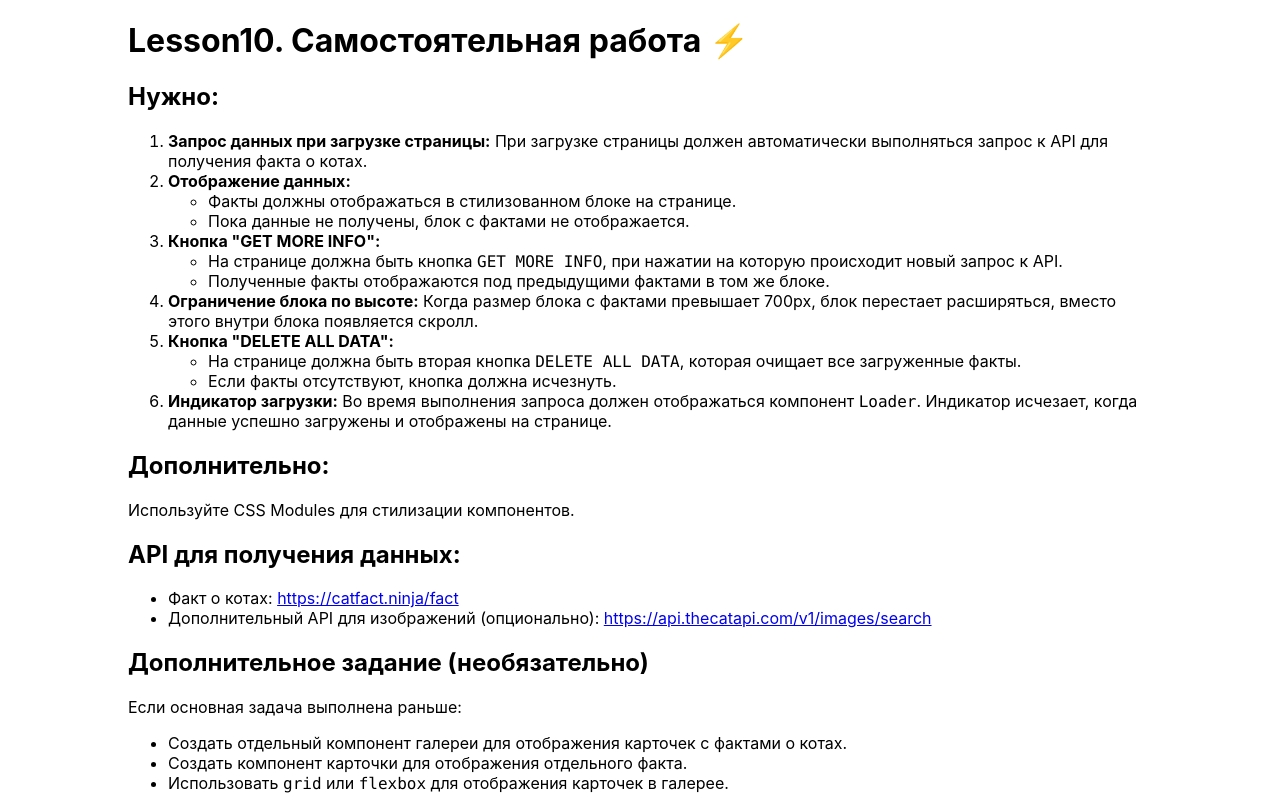
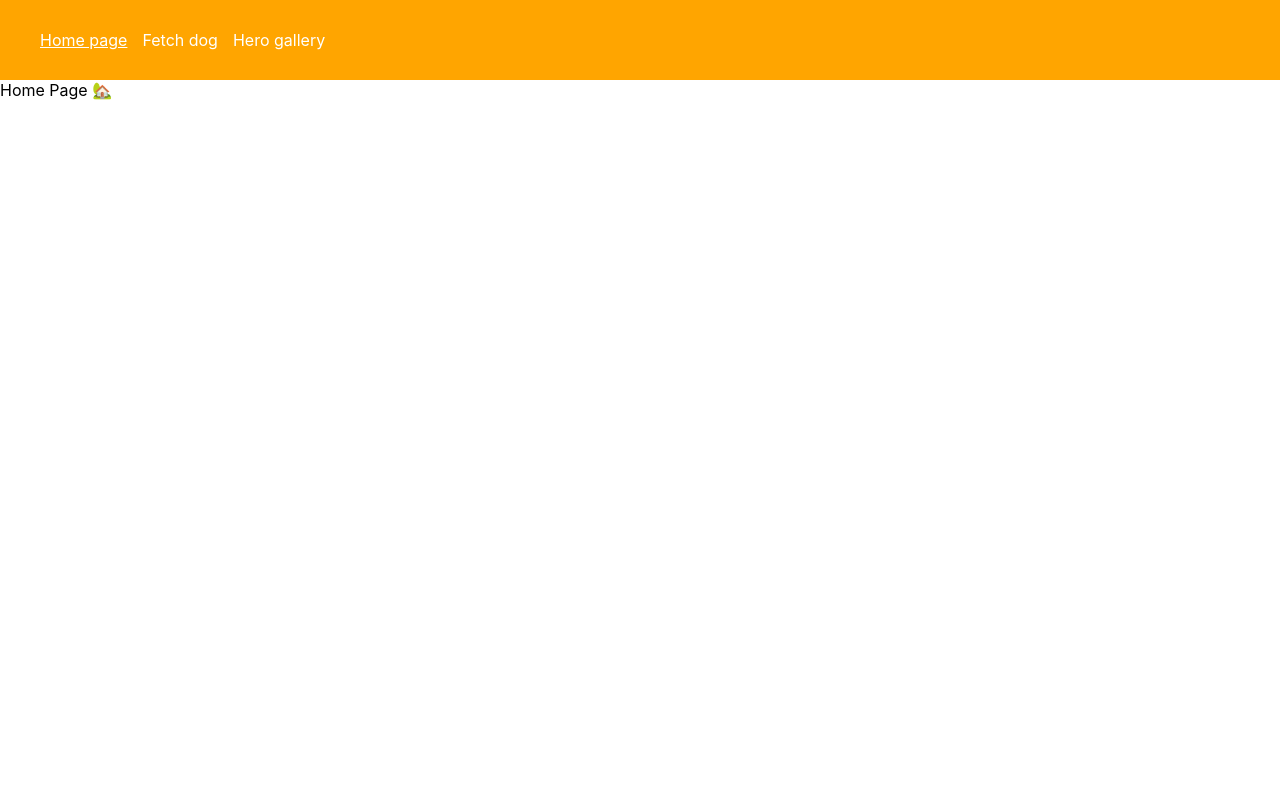
Before and after one commit to dmitrii-kuvaldin/49-ts, a React (Create React App) app: page / in a window 1280 px wide. Built offline with nearby package versions, Linux system fonts and the light colour scheme.

Commit message:
add routing

```diff
--- a/package.json
+++ b/package.json
@@ -12,6 +12,7 @@
     "gh-pages": "^6.2.0",
     "react": "^18.3.1",
     "react-dom": "^18.3.1",
+    "react-router-dom": "^6.28.0",
     "react-scripts": "5.0.1",
     "typescript": "^4.9.5"
   },
--- a/src/components/fetchDog/FetchDog.tsx
+++ b/src/components/fetchDog/FetchDog.tsx
@@ -25,6 +25,7 @@ export default function FetchDog(): JSX.Element {
 
   // * вызов внутри useEffect случится только при начале жизненного цикла (один раз за цикл)
   useEffect(() => {
+    console.log('useEffect from fetch dog!')
     fetchDog();
   }, []);
 
--- a/src/components/heroGallery/HeroGallery.tsx
+++ b/src/components/heroGallery/HeroGallery.tsx
@@ -1,6 +1,7 @@
 import React from 'react'
 import HeroCard from "../heroCard/HeroCard";
 import { IHero } from "../../lessons/lesson05/data";
+import './heroGallery.css'
 
 // типизация пропсов
 interface HeroGalleryProps {
@@ -9,6 +10,7 @@ interface HeroGalleryProps {
 
 // используем тип пропс в круглых скобках
 export default function HeroGallery({data}:HeroGalleryProps) {
+
   return (
     <section className="grid-container">
     {/* используем map на входящих данных */}
--- a/src/components/heroGallery/heroGallery.css
+++ b/src/components/heroGallery/heroGallery.css
@@ -0,0 +1,29 @@
+.grid-container {
+  display: grid;
+  width: 100%;
+  gap: 10px;
+  grid-template-columns: repeat(auto-fill, minmax(220px, 1fr));
+}
+
+.grid-container article {
+  padding: 15px;
+  border-radius: 5px;
+}
+
+.grid-container img {
+  width: 100%;
+  height: 200px;
+  object-fit: cover;
+}
+
+.hero-dark {
+  background-color: rgb(255, 203, 203);
+}
+
+.hero-light {
+  background-color: rgb(203, 232, 255);
+}
+
+.weapon {
+  font-weight: bold;
+}
--- a/src/index.css
+++ b/src/index.css
@@ -2,27 +2,46 @@
   box-sizing: border-box;
 }
 
-body {
+body,
+html {
   margin: 0;
+  height: 100%;
   font-family: -apple-system, BlinkMacSystemFont, 'Segoe UI', 'Roboto', 'Oxygen',
     'Ubuntu', 'Cantarell', 'Fira Sans', 'Droid Sans', 'Helvetica Neue',
     sans-serif;
-  -webkit-font-smoothing: antialiased;
-  -moz-osx-font-smoothing: grayscale;
 }
 
-code {
-  font-family: source-code-pro, Menlo, Monaco, Consolas, 'Courier New',
-    monospace;
+#root {
+  display: flex;
+  min-height: 100%;
+  flex-direction: column;
+}
+
+/* убрали отступы по умолчанию у элементов  */
+h1,
+h2,
+h3,
+h4,
+h5,
+h6,
+p,
+li {
+  margin: 0;
+  padding: 0;
+}
+
+.lesson-container {
+  display: flex;
+  flex-direction: column;
+  align-items: center;
+  margin-top: 20px;
+}
+
+.lesson-container > h2 {
+  margin-bottom: 14px;
 }
 
 .task-container {
   width: 80%;
   margin: auto;
 }
-
-.lesson-container {
-  display: flex;
-  flex-direction: column;
-  align-items: center;
-}
--- a/src/index.tsx
+++ b/src/index.tsx
@@ -1,21 +1,29 @@
 import ReactDOM from 'react-dom/client';
+import { HashRouter, Route, Routes } from "react-router-dom";
+import FetchDog from "./components/fetchDog/FetchDog";
 import './index.css';
-import Lesson09 from "./lessons/lesson09/Lesson09";
-import Lesson10 from "./lessons/lesson10/Lesson10";
+import Layout from "./layout/Layout";
+import HeroGallery from "./components/heroGallery/HeroGallery";
+import { heroes } from "../src/lessons/lesson05/data";
 
 
 const root = ReactDOM.createRoot(
   document.getElementById('root') as HTMLElement
 );
 root.render(
-  <>
-    {/* <Lesson06/> */}
-    {/* <Lesson04 /> */}
-    {/* <Lesson07 /> */}
-    {/* <Lesson05 /> */}
-    {/* <Lesson08/> */}
-    {/* <FetchDog/> */}
-    {/* <FetchFox/> */}
-    <Lesson10 />
-  </>
+  // импортируем HashRouter из react-router-dom и оборачиваем им все приложение
+  <HashRouter>
+    {/* импортируем компонент Routes (пути) и оборачиваем вокруг всех компонентов */}
+    <Routes>
+      {/* в корневой обертке Route указываем props: element и path */}
+      {/* в качестве корневого элемента указываем Layout */}
+      <Route path="/" element={<Layout />}>
+        {/* пути ниже будут приходить на место Outlet в Layout */}
+        <Route path="/" element={<p>Home Page 🏡</p>} />
+        <Route path="fetch-dog" element={<FetchDog />} />
+        <Route path="hero-gallery" element={<HeroGallery data={heroes} />} />
+
+      </Route>
+    </Routes>
+  </HashRouter>
 );
--- /dev/null
+++ b/src/layout/Layout.tsx
@@ -0,0 +1,20 @@
+import { NavLink, Outlet } from "react-router-dom";
+import styles from './layout.module.css';
+
+export default function Layout() {
+  return (
+    <>
+      <header className={styles.header}>
+        <NavLink className={({ isActive }) => (isActive ? styles.linkActive : '')} to={"/"}>Home page</NavLink>
+        <NavLink className={({ isActive }) => (isActive ? styles.linkActive : '')} to={"fetch-dog"}>Fetch dog</NavLink>
+        <NavLink className={({ isActive }) => (isActive ? styles.linkActive : '')} to={"hero-gallery"}>Hero gallery</NavLink>
+      </header >
+      <main>
+        {/* за место компонента Outlet будут приходить переключаемые компоненты из маршрутизации */}
+        <Outlet />
+
+
+      </main>
+    </>
+  );
+}
--- /dev/null
+++ b/src/layout/layout.module.css
@@ -0,0 +1,24 @@
+.header {
+  width: 100%;
+  height: 80px;
+  color: white;
+  background-color: orange;
+  display: flex;
+  gap: 15px;
+  align-items: center;
+  padding: 0px 40px;
+}
+
+.header a {
+  color: white;
+  text-decoration: none;
+}
+
+.header a:hover {
+  text-decoration: underline;
+}
+
+/* класс модификатор, который добавляется к активной ссылке меню */
+.linkActive {
+  text-decoration: underline !important;
+}
```
Also changed, not shown: src/components/homePage/HomePage.tsx (added, +9 -0 lines), src/lessons/lesson11/Lesson11.tsx (added, +10 -0 lines), 1 other file (tests, documents, lock files or other folders).
